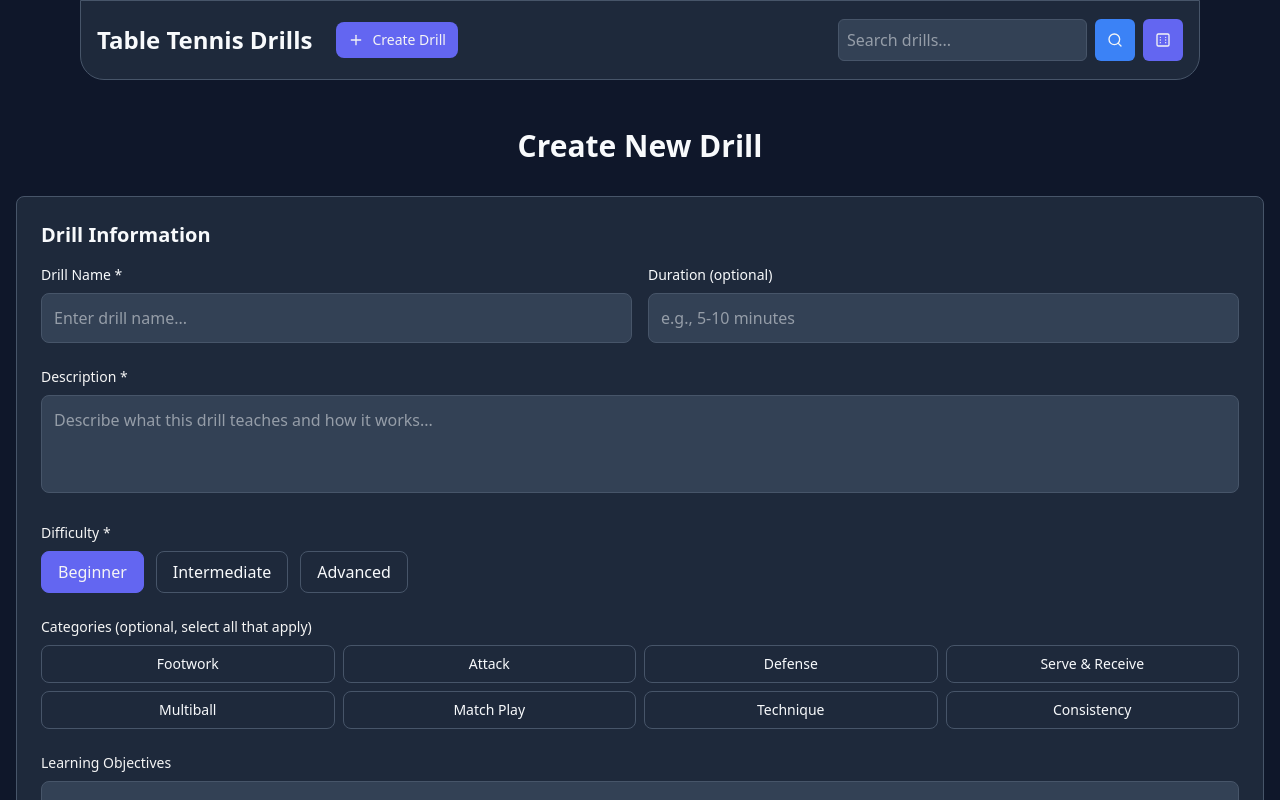
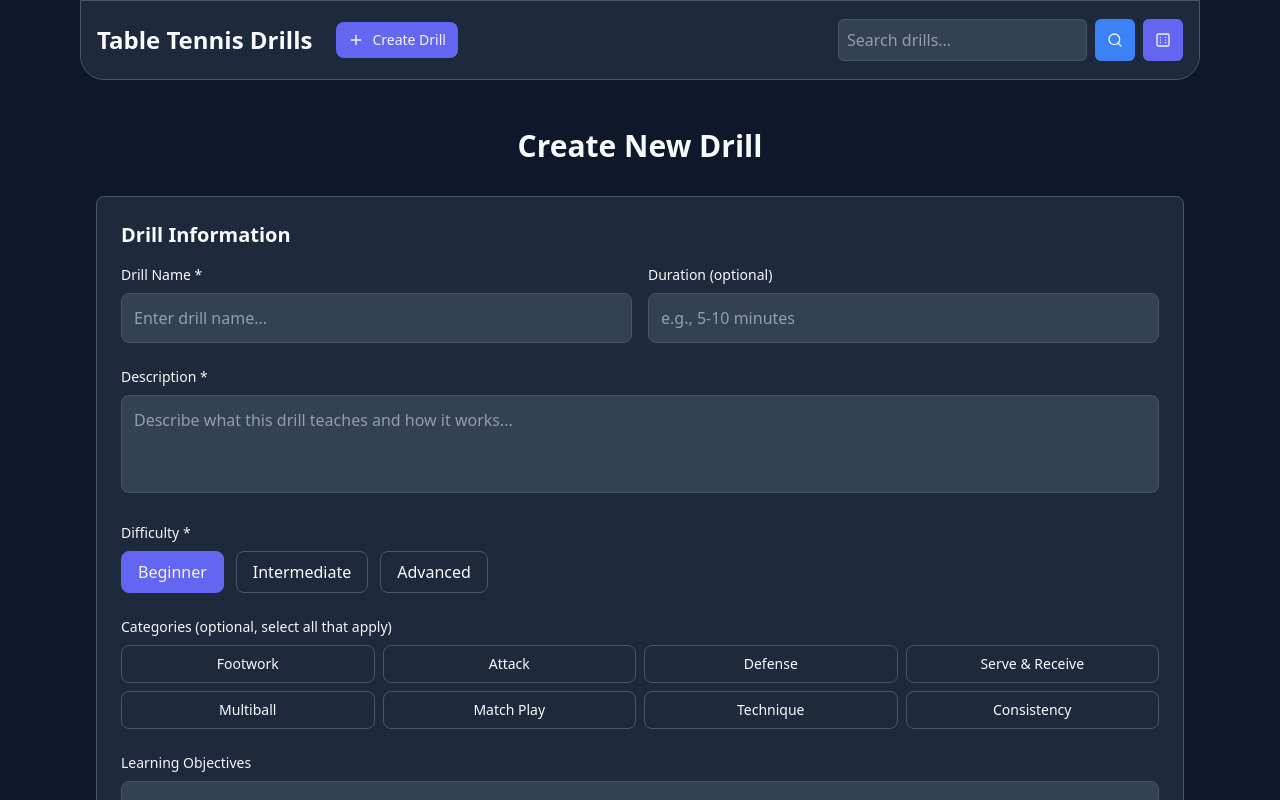
Before and after one commit to RowMur/ttdrills, a Next.js app: page /create in a window 1280 px wide. Shown: the top 800 px of the page. Built offline with nearby package versions, Linux system fonts and the light colour scheme.

Commit message:
style: fix width on create page being different

```diff
--- a/src/app/create/page.tsx
+++ b/src/app/create/page.tsx
@@ -16,6 +16,7 @@ import {
   Eye,
   X,
 } from "lucide-react";
+import { Main } from "@/components/Main";
 
 export default function CreateDrillPage() {
   const [drillData, setDrillData] = useState({
@@ -162,8 +163,8 @@ export default function CreateDrillPage() {
   };
 
   return (
-    <div className="min-h-screen bg-background">
-      <div className="container mx-auto px-4 py-8 max-w-7xl">
+    <Main>
+      <div className="container">
         <h1 className="text-3xl font-bold text-center mb-8 text-text">
           Create New Drill
         </h1>
@@ -591,6 +592,6 @@ export default function CreateDrillPage() {
           </div>
         )}
       </div>
-    </div>
+    </Main>
   );
 }
```
